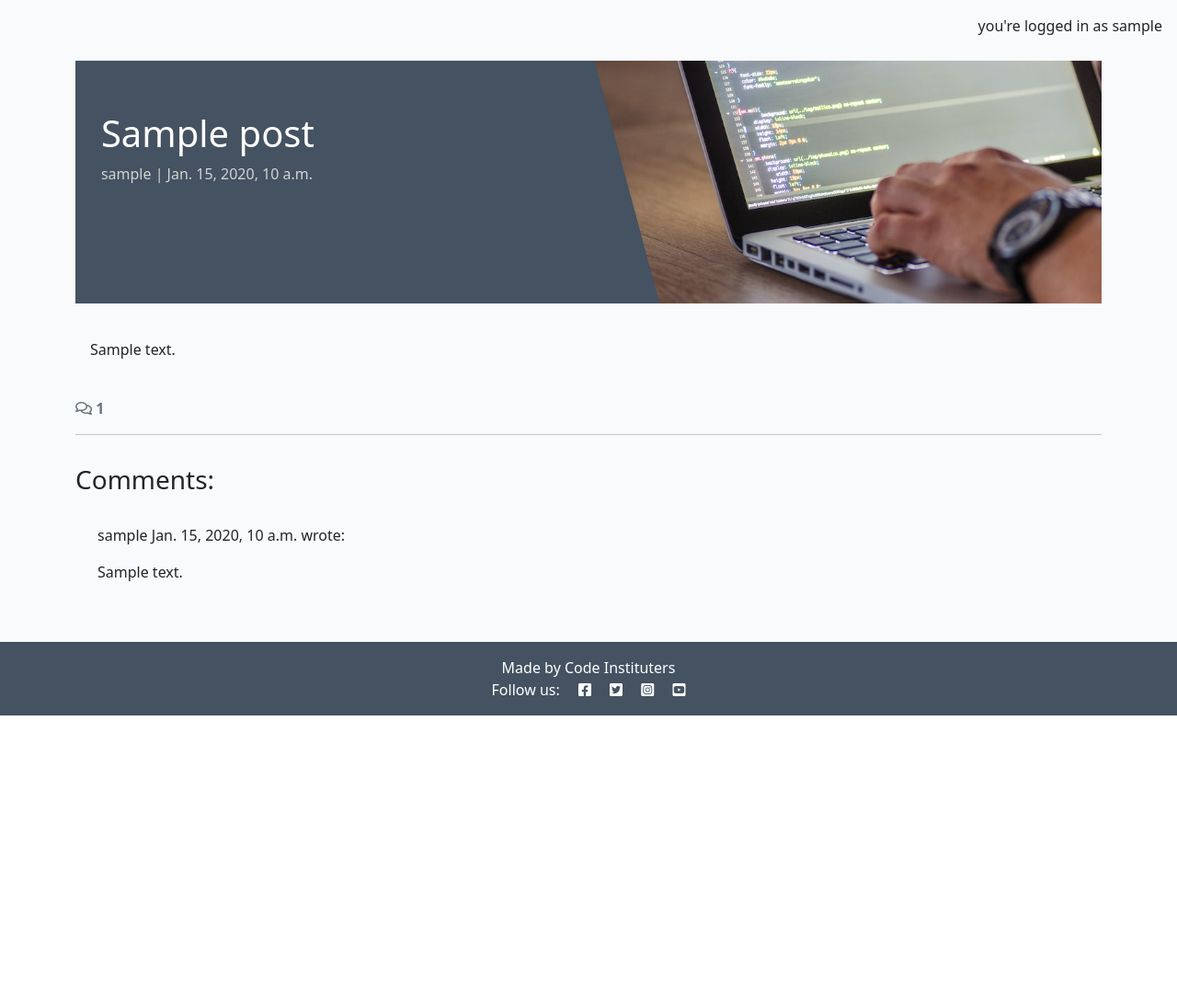
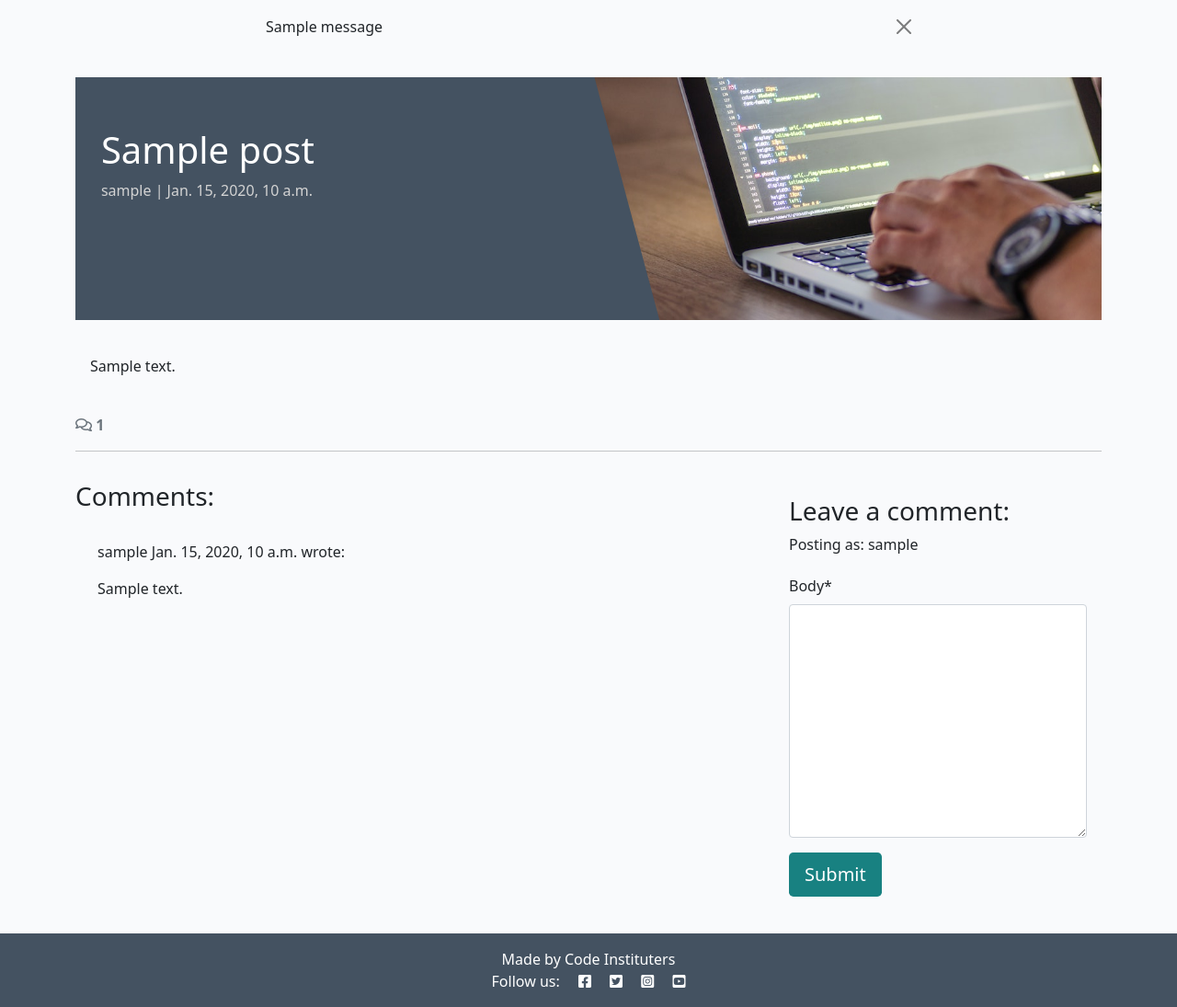
Before and after one commit to OmerGamil/django-blog, a Django app: a page that uses templates/base.html in a window 1280 px wide. Shown: the part 60-1155 px from the top of the page at 92% size. Before the commit the page ends 838 px from the top, so only its background shows below. Run offline with Django 4.2, Linux system fonts and the light colour scheme; a user stored in the database is signed in; tables that the repository leaves empty hold one stand-in row (values such as "Sample post"); one stand-in notice (Sample message) is shown; some libraries are stand-ins or nearby versions.

Commit message:
Add comment form

```diff
--- /dev/null
+++ b/blog/forms.py
@@ -0,0 +1,8 @@
+from .models import Comment
+from django import forms
+
+
+class CommentForm(forms.ModelForm):
+    class Meta:
+        model = Comment
+        fields = ('body',)
--- a/blog/templates/blog/post_detail.html
+++ b/blog/templates/blog/post_detail.html
@@ -1,6 +1,8 @@
-{% extends 'base.html' %} {% block content %}
+{% extends 'base.html' %}
 {% load static %}
+{% load crispy_forms_tags %}
 
+{% block content %}
 <div class="masthead">
     <div class="container">
         <div class="row g-0">
@@ -70,6 +72,24 @@
         {% endfor %}
       </div>
     </div>
+    <!-- Creating New Comments -->
+    <div class="col-md-4 card mb-4 mt-3">
+      <div class="card-body">
+        {% if user.is_authenticated %}
+        <h3>Leave a comment:</h3>
+        <p>Posting as: {{ user.username }}</p>
+        <form id="commentForm" method="post"
+          style="margin-top: 1.3em;">
+          {{ comment_form | crispy }}
+          {% csrf_token %}
+          <button id="submitButton" type="submit"
+            class="btn btn-signup btn-lg">Submit</button>
+        </form>
+        {% else %}
+        <p><a class="link" href="{{ login_url }}">Log in</a> to leave a comment</p>
+        {% endif %}
+      </div>
+    </div>
   </div>
 </div>
 
--- a/blog/views.py
+++ b/blog/views.py
@@ -1,6 +1,8 @@
 from django.shortcuts import render, get_object_or_404
 from django.views import generic
-from .models import Post, Comment
+from django.contrib import messages
+from .models import Post
+from .forms import CommentForm
 
 # Create your views here.
 class PostList(generic.ListView):
@@ -28,10 +30,25 @@ def post_detail(request, slug):
     comments = post.comments.all().order_by("-created_on")
     comment_count = post.comments.filter(approved=True).count()
 
+    if request.method == "POST":
+        comment_form = CommentForm(data=request.POST)
+        if comment_form.is_valid():
+            comment = comment_form.save(commit=False)
+            comment.author = request.user
+            comment.post = post
+            comment.save()
+            messages.add_message(
+                request, messages.SUCCESS,
+                'Comment submitted and awaiting approval'
+            )
+
+    comment_form = CommentForm()
+
     return render(
         request,
         "blog/post_detail.html",
         {"post": post,
          "comments": comments,
-         "comment_count": comment_count},
+         "comment_count": comment_count,
+         "comment_form": comment_form,},
     )
--- a/codestar/settings.py
+++ b/codestar/settings.py
@@ -45,6 +45,8 @@ INSTALLED_APPS = [
     'allauth',
     'allauth.account',
     'allauth.socialaccount',
+    'crispy_forms',
+    'crispy_bootstrap5',
     'django_summernote',
     'blog',
     'about',
@@ -53,6 +55,9 @@ INSTALLED_APPS = [
 SITE_ID = 1
 LOGIN_REDIRECT_URL = '/'
 LOGOUT_REDIRECT_URL = '/'
+
+CRISPY_ALLOWED_TEMPLATE_PACKS = "bootstrap5"
+CRISPY_TEMPLATE_PACK = "bootstrap5"
 
 MIDDLEWARE = [
     'django.middleware.security.SecurityMiddleware',
--- a/requirements.txt
+++ b/requirements.txt
@@ -3,11 +3,13 @@ bleach==6.2.0
 certifi==2025.4.26
 cffi==1.17.1
 charset-normalizer==3.4.2
+crispy-bootstrap5==0.7
 cryptography==45.0.4
 defusedxml==0.7.1
 dj-database-url==0.5.0
 Django==4.2.21
 django-allauth==0.57.2
+django-crispy-forms==2.4
 django-summernote==0.8.20.0
 gunicorn==20.1.0
 idna==3.10
--- a/templates/base.html
+++ b/templates/base.html
@@ -72,11 +72,21 @@
         </div>
     </nav>
 
-    {% if user.is_authenticated %}
-    <p class="text-end m-3">you're logged in as {{ user }}</p>
-    {% else %}
-    <p class="text-end m-3">you're not logged in</p>
-    {% endif %}
+    <!-- displaying Django messages -->
+    <div class="container">
+        <div class="row">
+            <div class="col-md-8 offset-md-2">
+            {% for message in messages %}
+            <div class="alert {{ message.tags }} alert-dismissible
+                fade show" id="msg" role="alert">
+                {{ message | safe }}
+                <button type="button" class="btn-close"
+                data-bs-dismiss="alert" aria-label="Close"></button>
+            </div>
+            {% endfor %}
+            </div>
+        </div>
+    </div>
 
     <main class="flex-shrink-0 main-bg">
 
```
